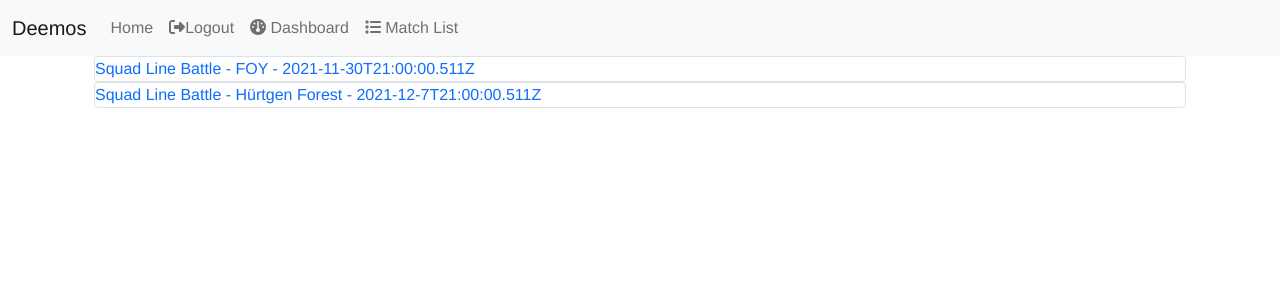
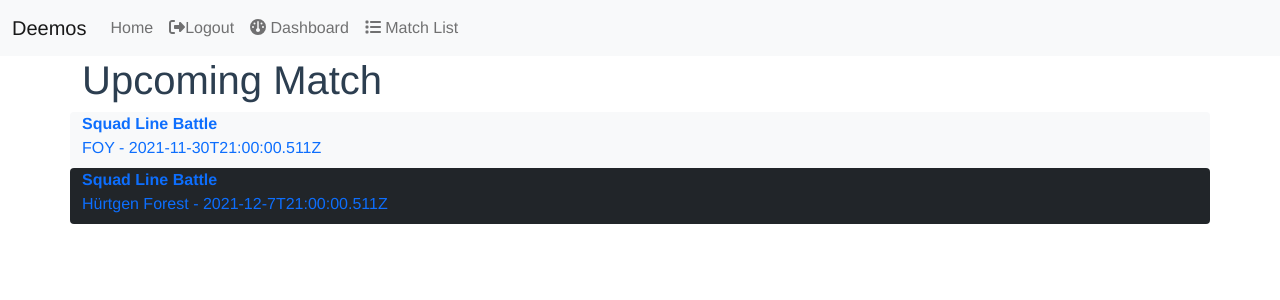
Before and after one commit to joobei/clanboy, a Vue app: page /matchlist in a window 1280 px wide. Shown: the top 300 px of the page. Built offline with nearby package versions, Linux system fonts and the light colour scheme; sample sign-in values are in the browser's storage.

Commit message:
matchlist alternating colors

```diff
--- a/src/assets/matches.json
+++ b/src/assets/matches.json
@@ -5,7 +5,7 @@
             "vs": "Squad Line Battle",
             "map": "FOY",
             "date": "2021-11-30T21:00:00.511Z",
-            "players": [ "jubei#1233", "marcmay#1553", "roberto#5616" ]
+            "players": [ "jubei#1233", "roberto#5616" ]
         },
         {
             "id":2,
--- a/src/components/Match_List_Item.vue
+++ b/src/components/Match_List_Item.vue
@@ -1,17 +1,10 @@
 <template>
-  <div class="container-sm">
-    <router-link :to="{ name: 'single_match', params: { id: match_data.id } }">
-      <div
-        class="border rounded"
-        @mouseover="hover = true"
-        @mouseleave="hover = false"
-      >
-        {{ match_data.vs }} - {{ match_data.map }} - {{ match_data.date }}
-      </div>
-    </router-link>
-
-    <!-- <ListEditIcons v-if="hover" /> -->
-  </div>
+  <router-link :to="{ name: 'single_match', params: { id: match_data.id } }">
+    <dt class="col-sm-3">{{ match_data.vs }}</dt>
+    <dd class="col-sm-9">
+      {{ match_data.map }} - {{ match_data.date }}
+    </dd>
+  </router-link>
 </template>
 
 <script>
--- a/src/components/Matchlist.vue
+++ b/src/components/Matchlist.vue
@@ -1,8 +1,11 @@
 <template>
   <div class="container-sm">
-    <div v-for="data in myJson.matches" v-bind:key="data.date">
-      <MatchListItem v-bind:match_data="data" />
-    </div>
+    <h1>Upcoming Match</h1>
+    <dl class="row">
+      <div :class="{'rounded bg-light': index%2===0, 'rounded bg-dark': index%2!==0}" v-for="(data,index) in myJson.matches" :key="index">
+        <MatchListItem v-bind:match_data="data" />
+      </div>
+    </dl>
   </div>
 </template>
 
@@ -15,7 +18,7 @@ export default {
   components: { MatchListItem },
   data() {
     return {
-      myJson: json,
+      myJson: json
     };
   },
 };
```
